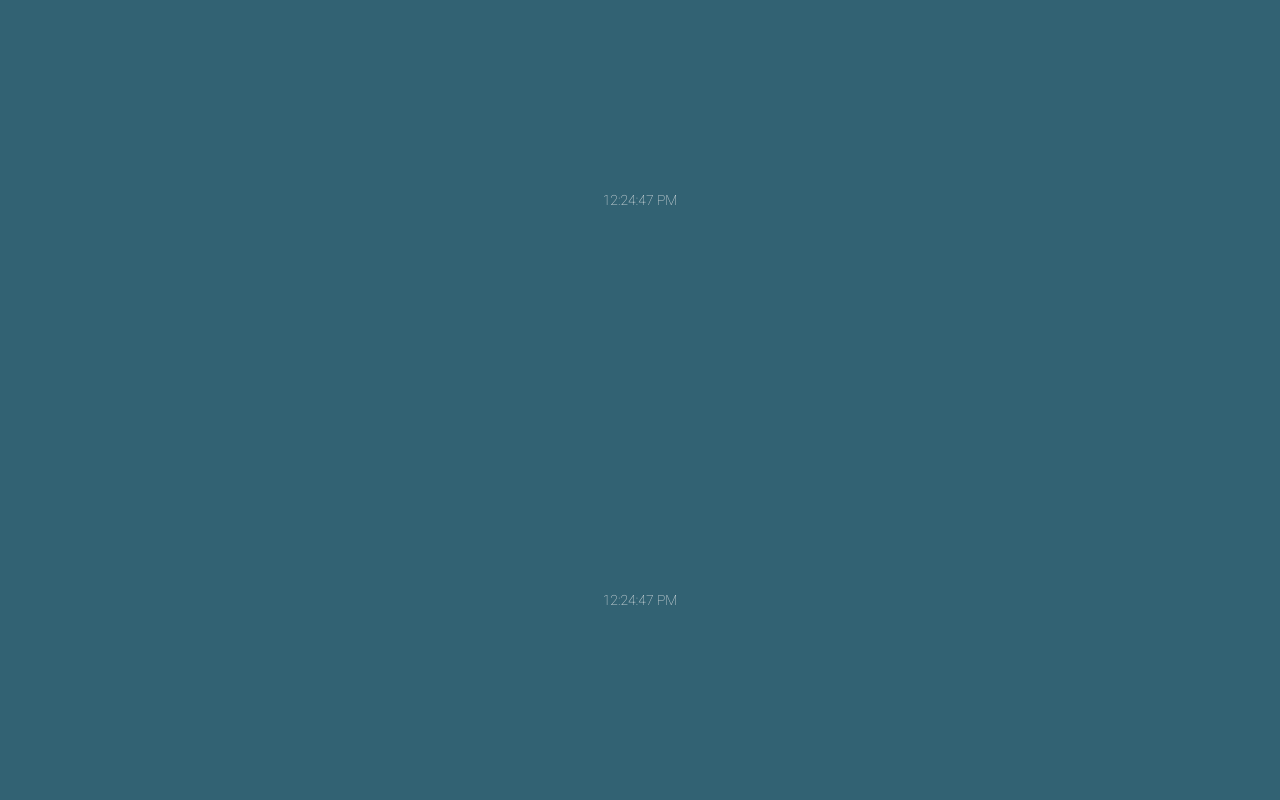
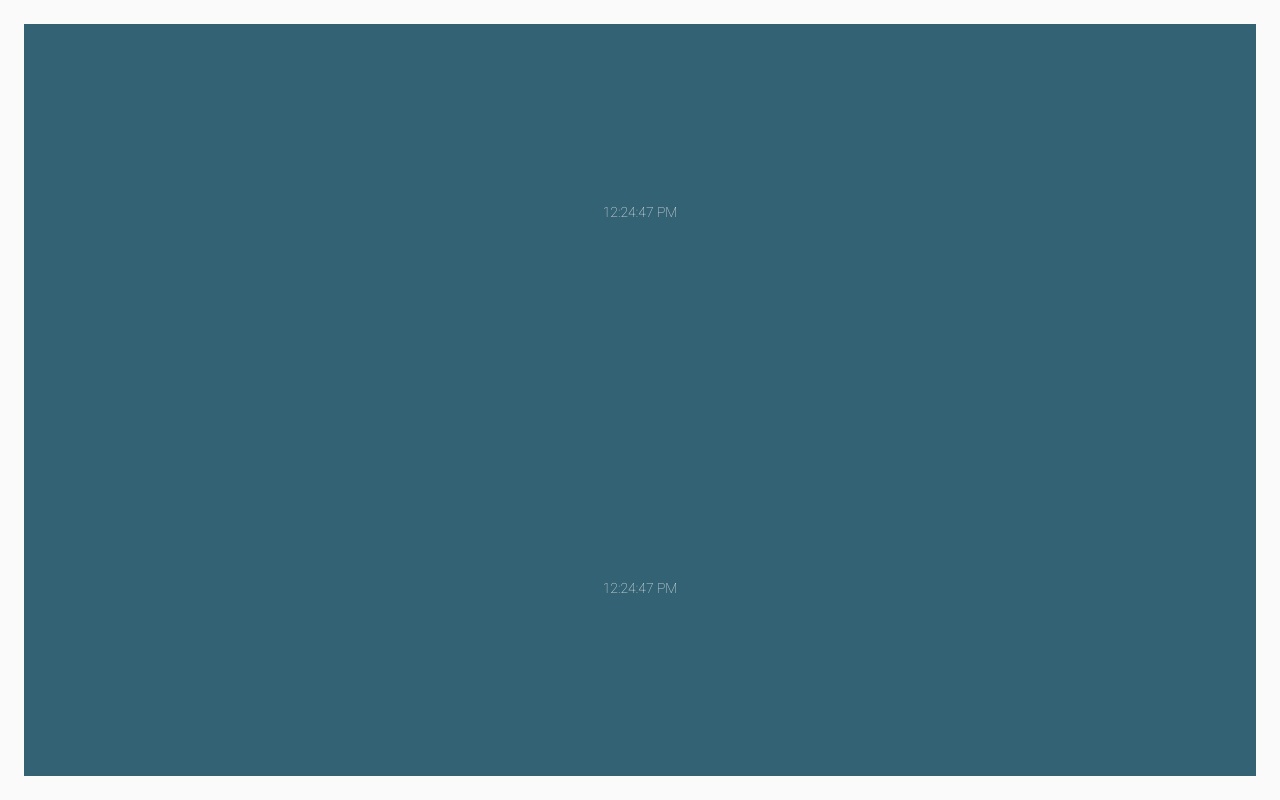
Before and after one commit to mgrisole/atomic_clock, a Vue app: page / in a window 1280 px wide. Built offline with nearby package versions, Linux system fonts and the light colour scheme.

Commit message:
Add module weather

```diff
--- a/src/App.vue
+++ b/src/App.vue
@@ -1,19 +1,25 @@
 <template>
   <v-app>
     <v-content>
-      <ModuleTimer/>
-      <ModuleTimer/>
+      <ModuleContainer>
+        <ModuleTimer/>
+        <ModuleWeather/>
+      </ModuleContainer>
     </v-content>
   </v-app>
 </template>
 
 <script>
+import ModuleContainer from './components/modules/ModuleContainer.vue';
 import ModuleTimer from './components/modules/ModuleTimer.vue';
+import ModuleWeather from './components/modules/ModuleWeather.vue';
 
 export default {
   name: 'App',
   components: {
+    ModuleContainer,
     ModuleTimer,
+    ModuleWeather,
   },
   data() {
     return {
--- /dev/null
+++ b/src/components/modules/ModuleContainer.vue
@@ -0,0 +1,23 @@
+<template>
+  <v-container fluid class="moduleContainer">
+    <v-slide-y-transition mode="out-in">
+      <v-layout column align-center>
+        <slot/>
+      </v-layout>
+    </v-slide-y-transition>
+  </v-container>
+</template>
+
+<script>
+export default {
+  name: 'ModuleContainer',
+};
+</script>
+
+<!-- Add "scoped" attribute to limit CSS to this component only -->
+<style scoped lang="scss">
+.moduleContainer {
+  height: 100vh;
+  display: flex;
+}
+</style>
--- a/src/components/modules/ModuleTimer.vue
+++ b/src/components/modules/ModuleTimer.vue
@@ -10,11 +10,9 @@
 
 <script>
 import moment from 'moment';
-import ModuleTemplate from './ModuleTemplate.vue';
 
 export default {
   name: 'ModuleTimer',
-  extends: ModuleTemplate,
   data() {
     return {
       timer: '',
@@ -37,7 +35,6 @@ export default {
 <!-- Add "scoped" attribute to limit CSS to this component only -->
 <style scoped lang="scss">
 .moduleTimer {
-  height: calc(100vh/2);
   background-color: #326273;
   color: #EEEEEE;
   display: flex;
--- a/src/components/modules/ModuleTemplate.vue
+++ b/src/components/modules/ModuleWeather.vue
@@ -1,5 +1,5 @@
-<template>
-  <v-container fluid class="moduleTimer">
+``<template>
+  <v-container fluid class="moduleWeahter">
     <v-slide-y-transition mode="out-in">
       <v-layout column align-center>
         {{timer}}
@@ -9,18 +9,32 @@
 </template>
 
 <script>
+import moment from 'moment';
+
 export default {
-  name: 'ModuleTemplate',
-  props: {
-    moduleCounter: 0,
+  name: 'ModuleWeather',
+  data() {
+    return {
+      timer: '',
+    };
+  },
+  methods: {
+    update() {
+      setInterval(() => {
+        this.timer = moment().format('LTS');
+      }, 1000);
+    },
+  },
+  mounted() {
+    moment.locale('fr');
+    this.update();
   },
 };
 </script>
 
 <!-- Add "scoped" attribute to limit CSS to this component only -->
 <style scoped lang="scss">
-.moduleTimer {
-  height: calc(100vh/2);
+.moduleWeahter {
   background-color: #326273;
   color: #EEEEEE;
   display: flex;
```
